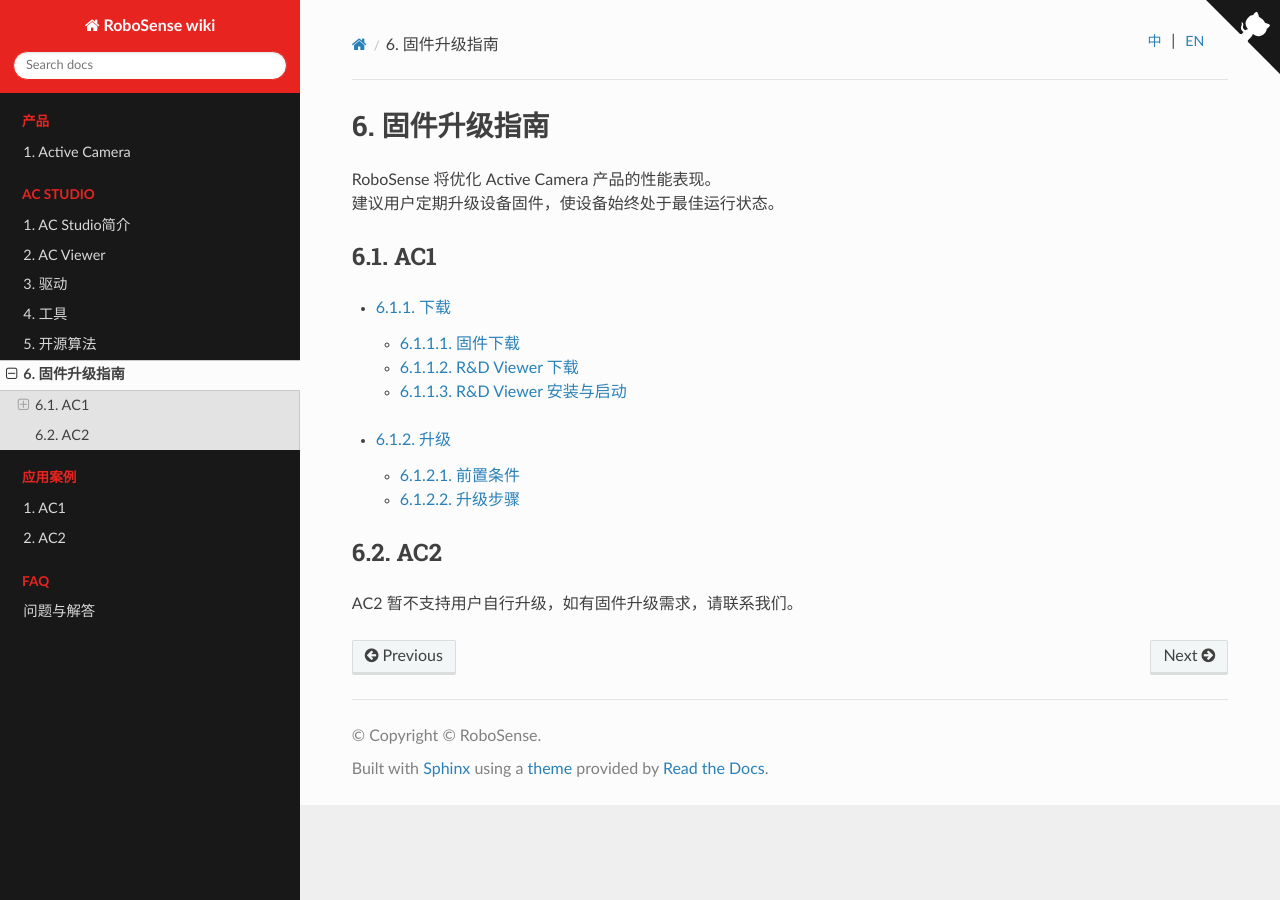
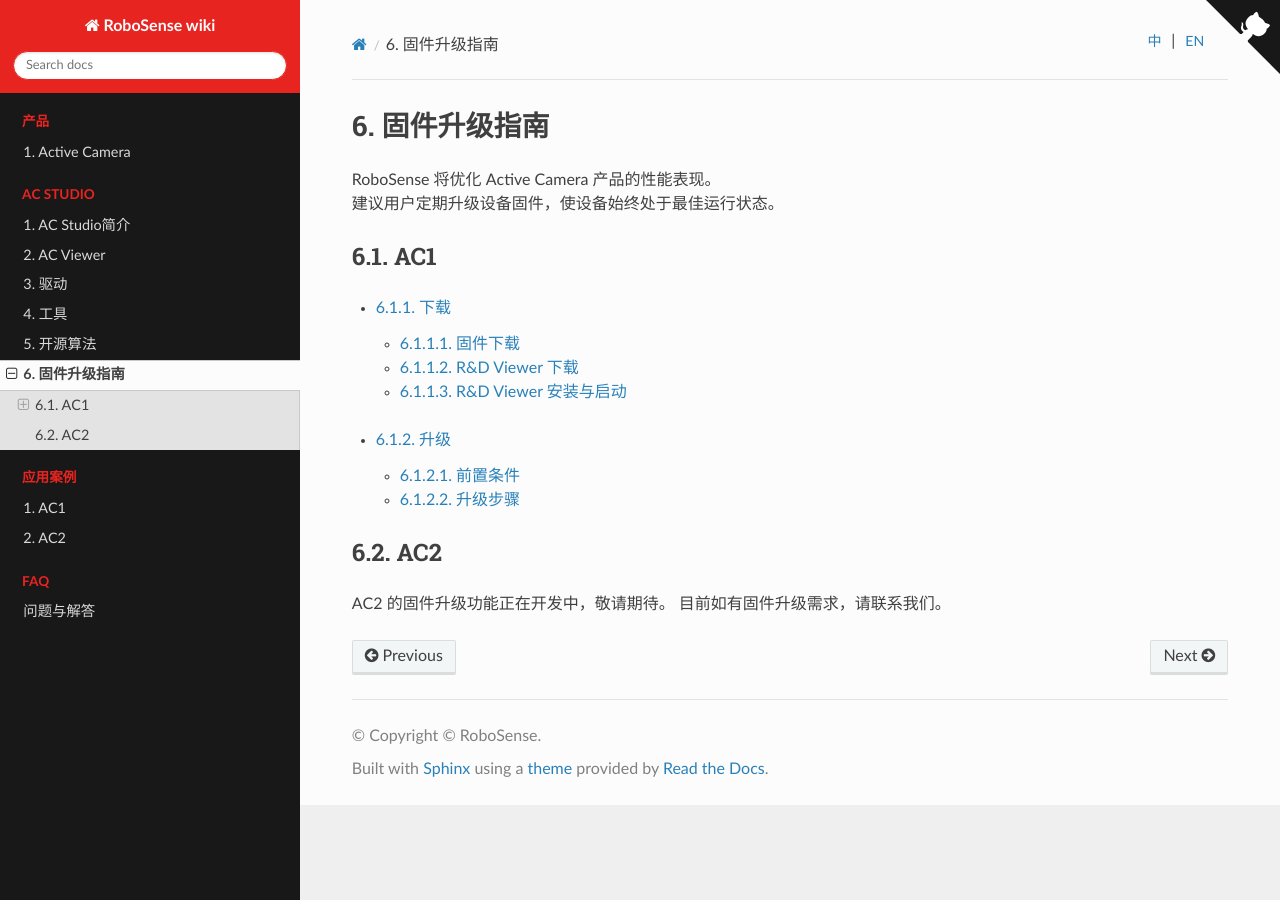
Before and after one commit to RoboSense-Robotics/robosense_ac_wiki_cn, a Sphinx documentation site: the page built from source/ac_studio/firmware.md, in a window 1280 px wide. Built offline with Sphinx 7.4.7 and the Read the Docs theme 3.1.0, drawn with Linux system fonts in a browser that asks for light colours.

Commit message:
update AC2 firmware upgrade status message

```diff
--- a/source/ac_studio/firmware.md
+++ b/source/ac_studio/firmware.md
@@ -19,4 +19,5 @@
 
 ## AC2
 
-AC2 暂不支持用户自行升级，如有固件升级需求，请联系我们。
+AC2 的固件升级功能正在开发中，敬请期待。
+目前如有固件升级需求，请联系我们。
```
